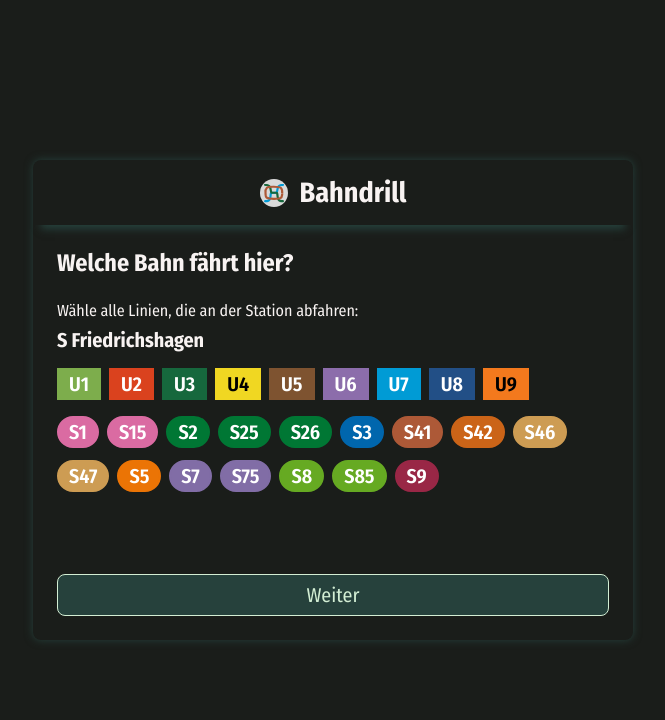
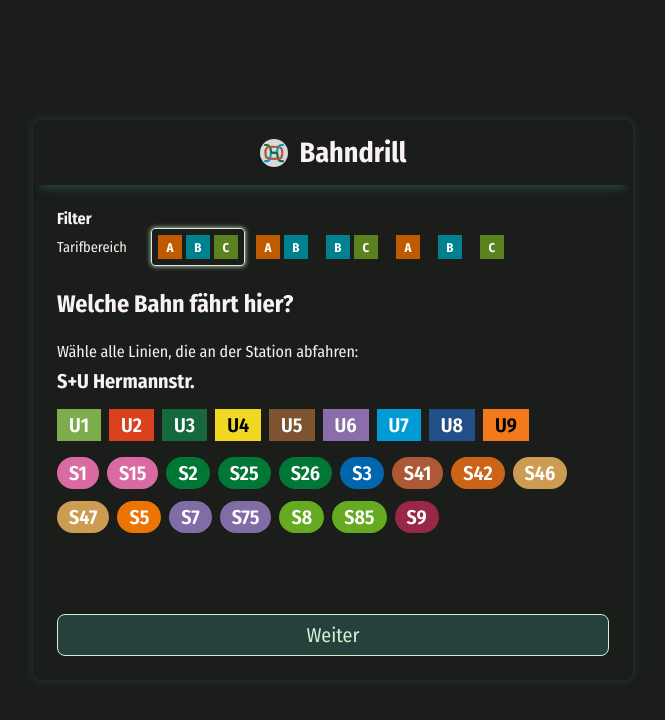
Before and after one commit to bahimiri/bahndrill, a Vue app: page / in a window 1280 px wide. Shown: the top 720 px of the page, without its empty margins (307-972 px from the left). Built offline with nearby package versions, Linux system fonts and the light colour scheme.

Commit message:
feat(app): add zone filter

```diff
--- a/src/App.vue
+++ b/src/App.vue
@@ -1,7 +1,10 @@
 <script setup lang="ts">
-import { onBeforeMount } from 'vue'
+import { onBeforeMount, ref } from 'vue'
 import { useLineData } from '@/stores/lineData.ts'
 import MatchLinesForStations from '@/components/MatchLinesForStations.vue'
+import BaseLine from '@/components/BaseLine.vue'
+import SelectableZones from '@/components/SelectableZones.vue'
+import ZoneFilter from '@/components/ZoneFilter.vue'
 
 const lineDataStore = useLineData()
 onBeforeMount(async () => {
@@ -9,6 +12,15 @@ onBeforeMount(async () => {
   lineDataStore.setLines(data.lines)
   lineDataStore.setStops(data.stops)
 })
+
+const selectedZones = ref(['A', 'B', 'C'])
+const toggleZone = (zone: 'A' | 'B' | 'C') => {
+  if (selectedZones.value.includes(zone) && selectedZones.value.length > 1) {
+    selectedZones.value.splice(selectedZones.value.indexOf(zone), 1)
+  } else {
+    selectedZones.value.push(zone)
+  }
+}
 </script>
 
 <template>
@@ -20,6 +32,8 @@ onBeforeMount(async () => {
       </div>
     </header>
     <main>
+      <h2 class="filter">Filter</h2>
+      <zone-filter class="mb-24" />
       <h2 class="mb-24">Welche Bahn fährt hier?</h2>
       <match-lines-for-stations />
     </main>
@@ -38,6 +52,19 @@ onBeforeMount(async () => {
   width: 100%;
   max-width: 600px;
   max-height: 100vh;
+
+  h2 {
+    font-size: 1.5rem;
+
+    &.filter {
+      font-size: 1rem;
+    }
+  }
+
+  [role='listbox'] {
+    display: flex;
+    gap: var(--space-4);
+  }
 
   main {
     padding: 24px;
--- a/src/assets/styles/globals.scss
+++ b/src/assets/styles/globals.scss
@@ -1,5 +1,5 @@
 :root {
   --game-container-width: 600px;
-  --game-container-height: 30rem;
+  --game-container-height: 35rem;
   --game-container-border-radius: 0.5rem;
 }
--- a/src/components/MatchLinesForStations.vue
+++ b/src/components/MatchLinesForStations.vue
@@ -2,13 +2,26 @@
 import SelectableLines from '@/components/SelectableLines.vue'
 import { storeToRefs } from 'pinia'
 import { useLineData } from '@/stores/lineData.ts'
-import { computed, nextTick, ref, useTemplateRef, watch } from 'vue'
+import { computed, ref, useTemplateRef, watch } from 'vue'
 import type { LineName, LineStop } from '@/types/lines.ts'
 import BaseButton from '@/components/BaseButton.vue'
 import CorrectionView from '@/components/CorrectionView.vue'
 import SuccessBanner from '@/components/SuccessBanner.vue'
+import { useGameSettings } from '@/stores/gameSettings.ts'
 
-const { initialized, stops, lines } = storeToRefs(useLineData())
+const { initialized, lines, stops } = storeToRefs(useLineData())
+const gameSettingsStore = useGameSettings()
+const { zonesToArray, getStopsForZone } = gameSettingsStore
+const { selectedZones } = storeToRefs(gameSettingsStore)
+
+const filteredStops = computed(() => {
+  const zones = zonesToArray(selectedZones.value)
+  return [
+    ...(zones.includes('A') ? getStopsForZone(stops.value, 'A') : []),
+    ...(zones.includes('B') ? getStopsForZone(stops.value, 'B') : []),
+    ...(zones.includes('C') ? getStopsForZone(stops.value, 'C') : []),
+  ]
+})
 
 const getAllDeselectedConfiguration = () =>
   Object.fromEntries(Object.keys(lines).map((lineName) => [lineName, false])) as Record<
@@ -18,7 +31,7 @@ const getAllDeselectedConfiguration = () =>
 const lineSelections = ref(getAllDeselectedConfiguration())
 
 const getNextStop = () => {
-  return stops.value[Math.floor(Math.random() * stops.value.length)]!
+  return filteredStops.value[Math.floor(Math.random() * filteredStops.value.length)]!
 }
 const stop = ref<LineStop | null>(null)
 watch(
--- /dev/null
+++ b/src/components/SelectableZones.vue
@@ -0,0 +1,61 @@
+<script lang="ts" setup>
+defineProps<{ zones: ReadonlyArray<'A' | 'B' | 'C'>; isSelected: boolean }>()
+defineEmits(['click'])
+</script>
+
+<template>
+  <button
+    role="option"
+    :class="{ selected: isSelected }"
+    :aria-checked="isSelected"
+    @click="$emit('click')"
+  >
+    <span v-for="zone in zones" :key="zone" :class="{ [`zone-${zone}`]: true }">{{ zone }}</span>
+  </button>
+</template>
+
+<style lang="scss" scoped>
+$color-zone-a: #be5a00;
+$color-zone-b: #008190;
+$color-zone-c: #5a821e;
+
+button {
+  display: flex;
+  gap: var(--space-4);
+  background: none;
+  border: 1px solid transparent;
+  cursor: pointer;
+  padding: 6px;
+  align-items: center;
+  box-sizing: border-box;
+
+  span {
+    display: inline-flex;
+    align-items: center;
+    justify-content: center;
+    color: #fff;
+    font-weight: bold;
+    font-size: 0.8rem;
+    height: 1.5rem;
+    width: 1.5rem;
+
+    &.zone-A {
+      background-color: $color-zone-a;
+    }
+
+    &.zone-B {
+      background-color: $color-zone-b;
+    }
+
+    &.zone-C {
+      background-color: $color-zone-c;
+    }
+  }
+
+  &.selected {
+    box-shadow: var(--light-green) 0 0 0.3rem;
+    border: 1px solid var(--light-green);
+    border-radius: 0.25rem;
+  }
+}
+</style>
--- /dev/null
+++ b/src/components/ZoneFilter.vue
@@ -0,0 +1,56 @@
+<script setup lang="ts">
+import SelectableZones from '@/components/SelectableZones.vue'
+import { storeToRefs } from 'pinia'
+import { useGameSettings } from '@/stores/gameSettings.ts'
+import { ZoneSettings } from '@/types/zones.ts'
+
+const gameSettingsStore = useGameSettings()
+const { selectedZones } = storeToRefs(gameSettingsStore)
+</script>
+
+<template>
+  <div class="zone-filter">
+    <p id="zone-label">Tarifbereich</p>
+    <div
+      role="listbox"
+      aria-labelledby="zone-label"
+      aria-multiselectable="true"
+      aria-orientation="horizontal"
+    >
+      <selectable-zones
+        v-for="(zones, index) in [
+          ZoneSettings.ABC,
+          ZoneSettings.AB,
+          ZoneSettings.BC,
+          ZoneSettings.A,
+          ZoneSettings.B,
+          ZoneSettings.C,
+        ]"
+        :key="index"
+        :zones="gameSettingsStore.zonesToArray(zones)"
+        :is-selected="selectedZones === zones"
+        @click="gameSettingsStore.updateSelectedZones(zones)"
+      />
+    </div>
+  </div>
+</template>
+
+<style lang="scss" scoped>
+.zone-filter {
+  display: flex;
+  justify-content: space-between;
+  gap: var(--space-24);
+  align-items: center;
+
+  p {
+    font-size: 0.9rem;
+  }
+
+  [role='listbox'] {
+    flex-grow: 1;
+    display: flex;
+    flex-wrap: wrap;
+    column-gap: var(--space-4);
+  }
+}
+</style>
--- /dev/null
+++ b/src/stores/gameSettings.ts
@@ -0,0 +1,22 @@
+import { ref } from 'vue'
+import { defineStore } from 'pinia'
+import { ZoneSettings } from '@/types/zones.ts'
+import type { LineStop } from '@/types/lines.ts'
+
+export const useGameSettings = defineStore('gameSettings', () => {
+  const selectedZones = ref<ZoneSettings>(ZoneSettings.ABC)
+  const updateSelectedZones = (zones: ZoneSettings) => {
+    selectedZones.value = zones
+  }
+  const zonesToArray = (zones: ZoneSettings) => zones.split('') as Array<'A' | 'B' | 'C'>
+
+  const getStopsForZone = (stops: Array<LineStop>, zone: 'A' | 'B' | 'C') =>
+    stops.filter((stop) => stop.zone === zone)
+
+  return {
+    selectedZones,
+    updateSelectedZones,
+    zonesToArray,
+    getStopsForZone,
+  }
+})
--- a/src/types/lines.ts
+++ b/src/types/lines.ts
@@ -33,4 +33,5 @@ export type Line = {
 export type LineStop = {
   name: string
   lines: Array<LineName>
+  zone: 'A' | 'B' | 'C'
 }
--- /dev/null
+++ b/src/types/zones.ts
@@ -0,0 +1,8 @@
+export enum ZoneSettings {
+  A = 'A',
+  B = 'B',
+  C = 'C',
+  AB = 'AB',
+  BC = 'BC',
+  ABC = 'ABC',
+}
```
